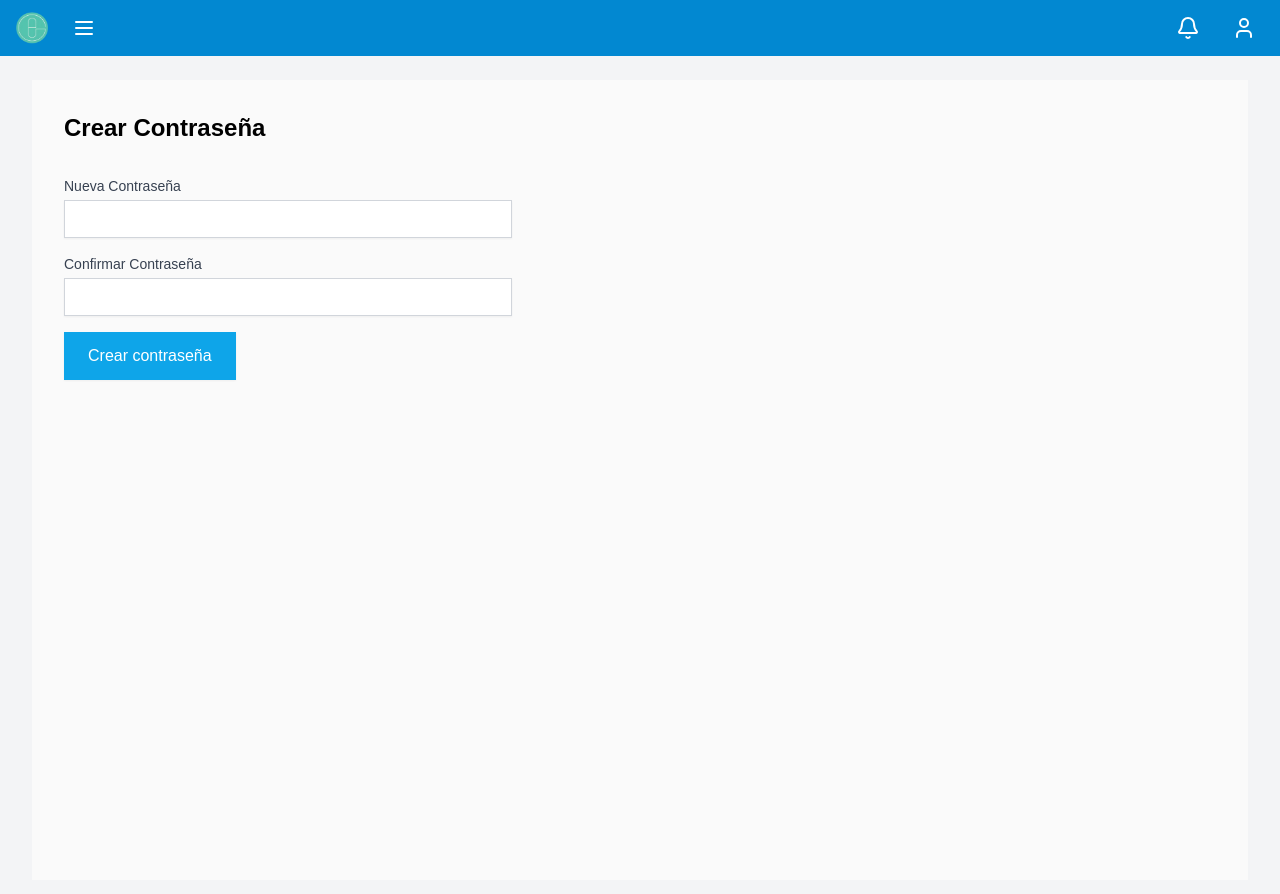
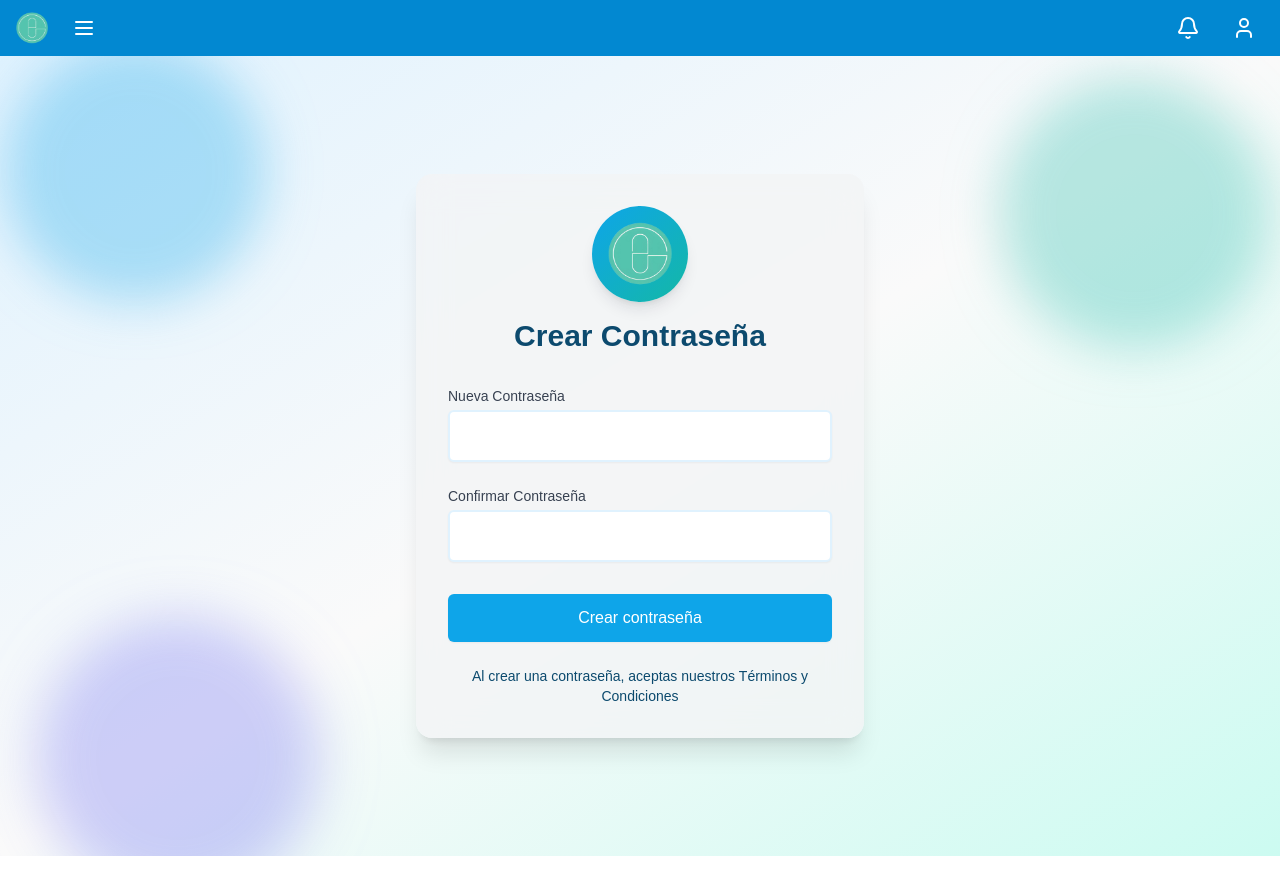
Before and after one commit to martinsosafer/eConsultas-FrontEnd, a React (Vite) app in the folder eConsultas/: page /reset-password/1/1 in a window 1280 px wide. Shown: the top 894 px of the page. After the commit the page ends 856 px from the top, so only its background shows below. Built offline with nearby package versions, Linux system fonts and the light colour scheme; a web font is replaced by a local one.

Commit message:
added new loging page

```diff
--- a/eConsultas/src/components/button.tsx
+++ b/eConsultas/src/components/button.tsx
@@ -28,15 +28,15 @@ const defaultStyle =
 
 const style: Record<string, string> = {
   primary:
-    "bg-primary text-white hover:bg-primary-hover shadow-sm hover:shadow-md transition-all duration-300 disabled:bg-primary/50 disabled:cursor-not-allowed",
+    "bg-primary text-white hover:bg-primary-hover shadow-sm hover:shadow-md transition-all duration-300 disabled:bg-primary/50 disabled:cursor-not-allowed  rounded-md ",
   secondary:
-    "bg-transparent border-2 border-primary text-primary hover:border-primary-hover hover:text-primary-hover hover:shadow-md transition-all duration-300 disabled:border-primary/50 disabled:text-primary/50 disabled:cursor-not-allowed",
+    "bg-transparent border-2 border-primary text-primary hover:border-primary-hover hover:text-primary-hover hover:shadow-md transition-all duration-300 disabled:border-primary/50 disabled:text-primary/50 disabled:cursor-not-allowed rounded-md",
   accent:
     "bg-accent text-white hover:bg-accent-hover shadow-sm hover:shadow-md transition-all duration-300 disabled:bg-accent/50 disabled:cursor-not-allowed",
-  "secondary-accent":
-    "bg-transparent border-2 border-accent text-accent hover:border-accent-hover hover:text-accent-hover hover:shadow-md transition-all duration-300 disabled:border-accent/50 disabled:text-accent/50 disabled:cursor-not-allowed",
+  "secondary-accent rounded-md":
+    "bg-transparent border-2 border-accent text-accent hover:border-accent-hover hover:text-accent-hover hover:shadow-md transition-all duration-300 disabled:border-accent/50 disabled:text-accent/50 disabled:cursor-not-allowed rounded-md",
   danger:
-    "bg-destructive text-white hover:bg-destructive-hover shadow-sm hover:shadow-md transition-all duration-300 disabled:bg-destructive/50 disabled:cursor-not-allowed",
+    "bg-destructive text-white hover:bg-destructive-hover shadow-sm hover:shadow-md transition-all duration-300 disabled:bg-destructive/50 disabled:cursor-not-allowed rounded-md",
   custom: "",
 };
 
--- a/eConsultas/src/components/layout.tsx
+++ b/eConsultas/src/components/layout.tsx
@@ -13,12 +13,11 @@ export default function Layout() {
       <header className="bg-[#0288d1] text-white">
         <div className="flex items-center justify-between px-4 h-14">
           <div className="flex items-center gap-4">
-            <Link to="/" className="flex items-center justify-center w-8 h-8 rounded-full">
-              <img
-                src={logo}
-                alt="App Logo"
-                className="w-10 h-8"
-              />
+            <Link
+              to="/"
+              className="flex items-center justify-center w-8 h-8 rounded-full"
+            >
+              <img src={logo} alt="App Logo" className="w-10 h-8" />
             </Link>
             <button
               onClick={() => setIsOpen(!isOpen)}
@@ -41,7 +40,7 @@ export default function Layout() {
 
       <Sidebar isOpen={isOpen} onClose={() => setIsOpen(false)} />
 
-      <main className="max-w-7xl mx-auto py-6 sm:px-6 lg:px-8">
+      <main className="w-full h-full mx-auto  ">
         <Outlet />
       </main>
     </div>
--- a/eConsultas/src/index.css
+++ b/eConsultas/src/index.css
@@ -20,3 +20,13 @@
     /* 400 is the same as font-normal */
   }
 }
+
+@layer utilities {
+  .animation-delay-2000 {
+    animation-delay: 2s;
+  }
+
+  .animation-delay-4000 {
+    animation-delay: 4s;
+  }
+}
--- a/eConsultas/src/pages/verificacionMail/passwordCreate.tsx
+++ b/eConsultas/src/pages/verificacionMail/passwordCreate.tsx
@@ -1,8 +1,10 @@
-// PasswordCreate.tsx
-import React, { useState } from "react";
+import type React from "react";
+import { useState } from "react";
 import { useParams } from "react-router-dom";
+import { motion } from "framer-motion";
 import { updatePassword } from "../../api/passwordCreateApi";
 import Button from "../../components/button";
+import logo from "../../../public/logo.png";
 
 const PasswordCreate: React.FC = () => {
   const { email, code } = useParams<{ email: string; code: string }>();
@@ -31,42 +33,159 @@ const PasswordCreate: React.FC = () => {
   };
 
   return (
-    <div className="p-8 bg-background min-h-screen">
-      <h1 className="text-2xl font-semibold mb-8">Crear Contraseña</h1>
-      <form onSubmit={handleSubmit} className="space-y-4 max-w-md">
-        <div>
-          <label htmlFor="password" className="block text-sm font-medium text-gray-700">
+    <div className="min-h-screen bg-gradient-to-br from-primary-light via-background to-secondary-light flex justify-center items-center  relative overflow-hidden">
+      {/* Animated background elements */}
+      <motion.div
+        className="absolute inset-0 z-0"
+        initial={{ opacity: 0 }}
+        animate={{ opacity: 1 }}
+        transition={{ duration: 0.5 }}
+      >
+        <motion.div
+          className="absolute top-0 left-0 w-64 h-64 bg-primary opacity-30 rounded-full mix-blend-multiply filter blur-xl"
+          animate={{
+            scale: [1, 1.1, 1],
+            x: [0, 30, 0],
+            y: [0, -50, 0],
+          }}
+          transition={{
+            duration: 7,
+            repeat: Number.POSITIVE_INFINITY,
+            repeatType: "reverse",
+          }}
+        />
+        <motion.div
+          className="absolute top-0 right-0 w-64 h-64 bg-secondary opacity-30 rounded-full mix-blend-multiply filter blur-xl"
+          animate={{
+            scale: [1, 1.1, 1],
+            x: [0, -30, 0],
+            y: [0, 50, 0],
+          }}
+          transition={{
+            duration: 7,
+            repeat: Number.POSITIVE_INFINITY,
+            repeatType: "reverse",
+            delay: 1,
+          }}
+        />
+        <motion.div
+          className="absolute bottom-0 left-0 w-64 h-64 bg-accent opacity-30 rounded-full mix-blend-multiply filter blur-xl"
+          animate={{
+            scale: [1, 1.1, 1],
+            x: [0, 50, 0],
+            y: [0, 30, 0],
+          }}
+          transition={{
+            duration: 7,
+            repeat: Number.POSITIVE_INFINITY,
+            repeatType: "reverse",
+            delay: 2,
+          }}
+        />
+      </motion.div>
+
+      <motion.div
+        className="bg-gray-100 bg-opacity-80 backdrop-filter backdrop-blur-lg w-full max-w-md rounded-2xl shadow-xl p-8 relative z-10 transform transition-all duration-300 hover:scale-105 hover:border-2 hover:border-primary focus-within:border-2 focus-within:border-primary"
+        initial={{ opacity: 0, y: 20 }}
+        animate={{ opacity: 1, y: 0 }}
+        transition={{ duration: 0.5, delay: 0.2 }}
+      >
+        <div className="text-center mb-8">
+          <motion.div
+            className="w-24 h-24 bg-gradient-to-br from-primary to-secondary rounded-full flex items-center justify-center mx-auto mb-4 shadow-lg"
+            whileHover={{ scale: 1.05 }}
+            whileTap={{ scale: 0.95 }}
+          >
+            <img
+              src={logo || "/placeholder.svg"}
+              alt="App Logo"
+              className="w-16 h-16"
+            />
+          </motion.div>
+          <motion.h1
+            className="text-3xl font-bold text-primary-dark"
+            initial={{ opacity: 0, y: -20 }}
+            animate={{ opacity: 1, y: 0 }}
+            transition={{ duration: 0.5, delay: 0.3 }}
+          >
+            Crear Contraseña
+          </motion.h1>
+        </div>
+        <form onSubmit={handleSubmit} className="space-y-6">
+          <motion.div
+            initial={{ opacity: 0, x: -20 }}
+            animate={{ opacity: 1, x: 0 }}
+            transition={{ duration: 0.5, delay: 0.4 }}
+          >
+            <label
+              htmlFor="password"
+              className="block text-sm font-medium text-gray-700 mb-1"
+            >
               Nueva Contraseña
             </label>
             <input
               type="password"
               id="password"
+              name="password"
+              autoComplete="new-password"
               value={password}
               onChange={(e) => setPassword(e.target.value)}
-            className="mt-1 block w-full px-3 py-2 border border-gray-300 rounded-md shadow-sm focus:outline-none focus:ring-primary focus:border-primary sm:text-sm"
+              className="block w-full px-4 py-3 border-2 border-primary-light rounded-md shadow-sm focus:outline-none focus:ring-2 focus:ring-primary focus:border-transparent transition-colors"
               required
             />
-        </div>
+          </motion.div>
 
-        <div>
-          <label htmlFor="confirmPassword" className="block text-sm font-medium text-gray-700">
+          <motion.div
+            initial={{ opacity: 0, x: -20 }}
+            animate={{ opacity: 1, x: 0 }}
+            transition={{ duration: 0.5, delay: 0.5 }}
+          >
+            <label
+              htmlFor="confirmPassword"
+              className="block text-sm font-medium text-gray-700 mb-1"
+            >
               Confirmar Contraseña
             </label>
             <input
               type="password"
               id="confirmPassword"
+              name="confirmPassword"
+              autoComplete="new-password"
               value={confirmPassword}
               onChange={(e) => setConfirmPassword(e.target.value)}
-            className="mt-1 block w-full px-3 py-2 border border-gray-300 rounded-md shadow-sm focus:outline-none focus:ring-primary focus:border-primary sm:text-sm"
+              className="block w-full px-4 py-3 border-2 border-primary-light rounded-md shadow-sm focus:outline-none focus:ring-2 focus:ring-primary focus:border-transparent transition-colors"
               required
             />
-        </div>
+          </motion.div>
 
-        <div className="flex flex-wrap gap-4 mb-4">
-          <Button label="Crear contraseña" type="primary" onClick={() => {}} />
-        </div>
-
+          <motion.div
+            className="pt-2"
+            initial={{ opacity: 0, y: 20 }}
+            animate={{ opacity: 1, y: 0 }}
+            transition={{ duration: 0.5, delay: 0.6 }}
+          >
+            <Button
+              label="Crear contraseña"
+              type="primary"
+              onClick={() => {}}
+              className="w-full py-3 rounded-lg transition-all duration-300 transform hover:scale-105 focus:outline-none focus:ring-2 focus:ring-primary focus:ring-opacity-50"
+            />
+          </motion.div>
         </form>
+        <motion.div
+          className="mt-6 text-center"
+          initial={{ opacity: 0 }}
+          animate={{ opacity: 1 }}
+          transition={{ duration: 0.5, delay: 0.7 }}
+        >
+          <p className="text-sm text-primary-dark">
+            Al crear una contraseña, aceptas nuestros{" "}
+            <a href="#" className="font-medium hover:underline">
+              Términos y Condiciones
+            </a>
+          </p>
+        </motion.div>
+      </motion.div>
     </div>
   );
 };
--- a/eConsultas/tailwind.config.js
+++ b/eConsultas/tailwind.config.js
@@ -55,10 +55,29 @@ export default {
           "sans-serif",
         ],
       },
-      borderRadius: {
-        lg: "var(--radius)",
-        md: "calc(var(--radius) - 2px)",
-        sm: "calc(var(--radius) - 4px)",
+      fontSize: {
+        title: ["1.5rem", { lineHeight: "2rem", fontWeight: "700" }], // 2xl equivalent with custom weight
+        subtitle: ["1.25rem", { lineHeight: "1.75rem", fontWeight: "600" }], // xl equivalent
+        normal: ["1rem", { lineHeight: "1.5rem", fontWeight: "400" }], // base equivalent
+      },
+      animation: {
+        blob: "blob 7s infinite",
+      },
+      keyframes: {
+        blob: {
+          "0%": {
+            transform: "translate(0px, 0px) scale(1)",
+          },
+          "33%": {
+            transform: "translate(30px, -50px) scale(1.1)",
+          },
+          "66%": {
+            transform: "translate(-20px, 20px) scale(0.9)",
+          },
+          "100%": {
+            transform: "translate(0px, 0px) scale(1)",
+          },
+        },
       },
     },
   },
```
Lines whose indentation alone changed are shown as unchanged.
